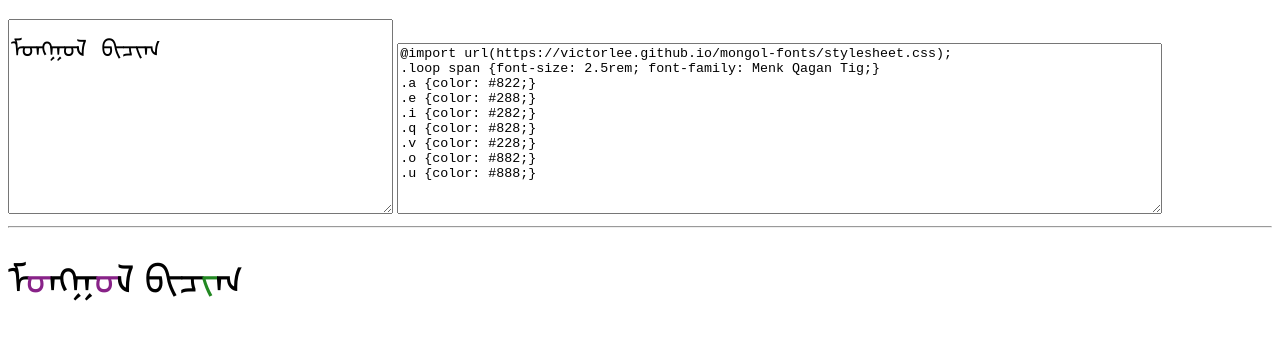
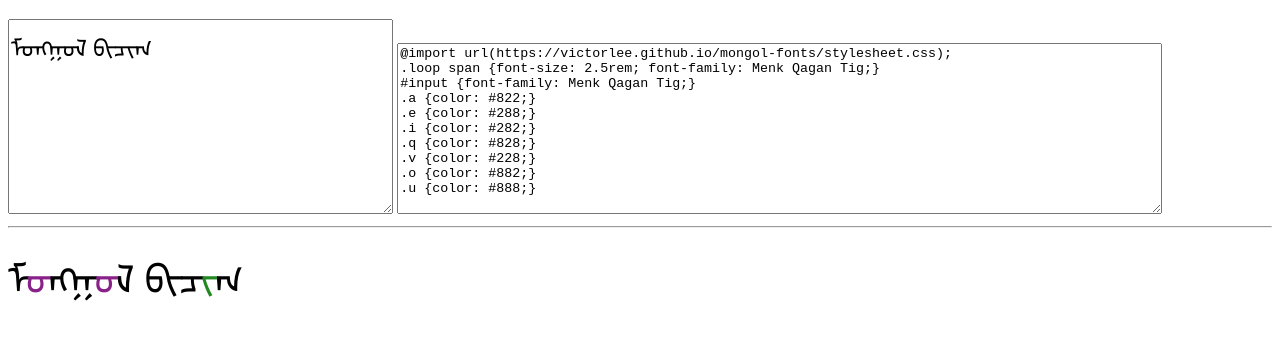
Before and after one commit to victorlee/color-divider, a plain HTML site: page mongol.html in a window 1280 px wide. Shown: the part 61-400 px from the top of the page. Drawn offline with nearby package versions, Linux system fonts and the light colour scheme; a small style sheet from the web is missing.

Commit message:
Update mongol.html

```diff
--- a/mongol.html
+++ b/mongol.html
@@ -11,6 +11,7 @@
 <textarea rows="11" id="styleInput" oninput="styleEdit()" placeholder="stylesheet" style="width:60%">
 @import url(https://victorlee.github.io/mongol-fonts/stylesheet.css);
 .loop span {font-size: 2.5rem; font-family: Menk Qagan Tig;}
+#input {font-family: Menk Qagan Tig;}
 .a {color: #822;}
 .e {color: #288;}
 .i {color: #282;}
```
